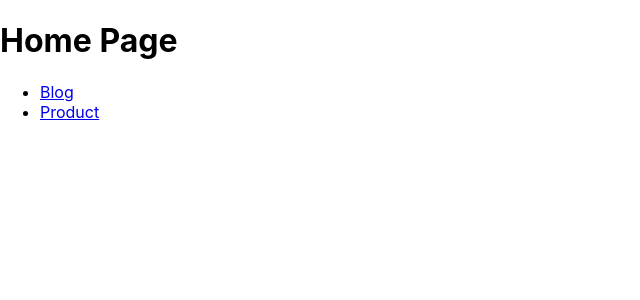
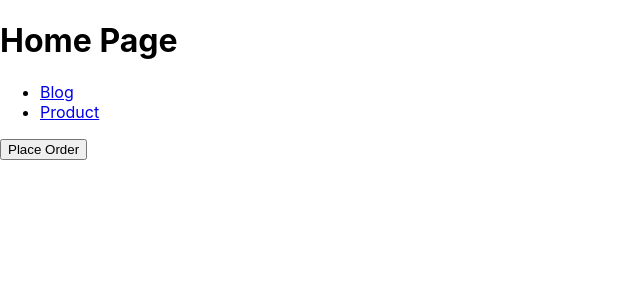
Before and after one commit to iankuratri/learning-nextjs, a Next.js app in the folder 2-next-routing/: page / in a window 1280 px wide. Shown: the top 300 px of the page, without its empty margins (0-640 px from the left). Built offline with nearby package versions, Linux system fonts and the light colour scheme.

Commit message:
Navigating Programmatically example added

```diff
--- a/2-next-routing/pages/index.jsx
+++ b/2-next-routing/pages/index.jsx
@@ -1,6 +1,17 @@
 import Link from "next/link";
+import { useRouter } from "next/router";
 
 function Home() {
+  const router = useRouter();
+
+  const handlePlaceOrder = () => {
+    console.log("Placing an order...");
+    router.push("/product");
+
+    // for replace behaviour
+    // router.replace("/product");
+  };
+
   return (
     <div>
       <h1>Home Page</h1>
@@ -22,6 +33,8 @@
           </Link>
         </li> */}
       </ul>
+
+      <button onClick={handlePlaceOrder}>Place Order</button>
     </div>
   );
 }
```
